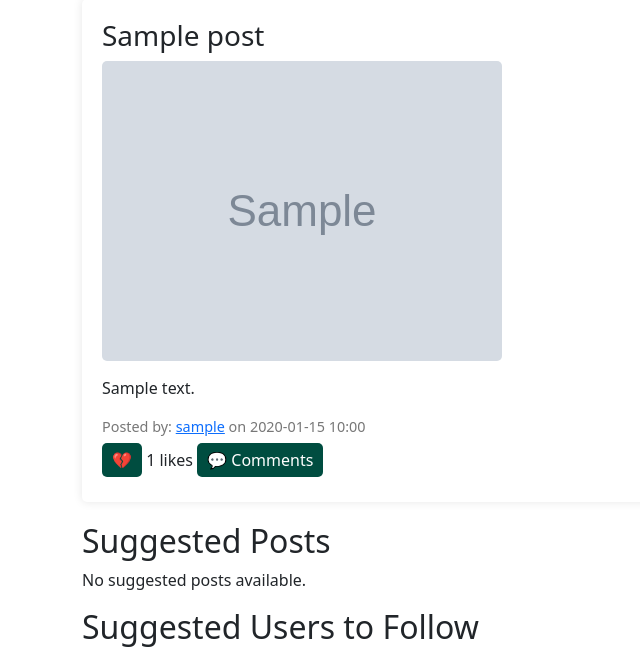
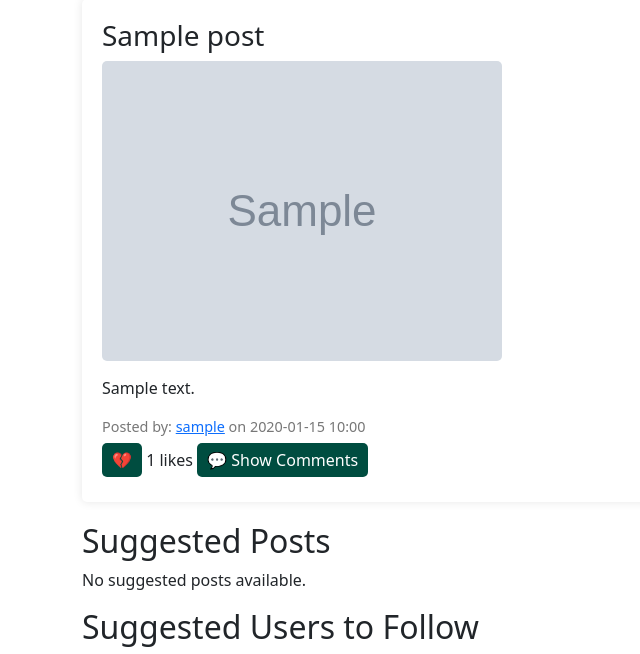
Before and after one commit to smartgreendeer/chatterstream, a Flask app: page / in a window 1280 px wide. Shown: the part 219-873 px from the top of the page, without its empty margins (0-640 px from the left). Run offline with Flask 2, Linux system fonts and the light colour scheme; a user stored in the database is signed in; tables that the repository leaves empty hold one stand-in row (values such as "Sample post"); grey boxes marked "Sample" are stand-in pictures; some libraries are stand-ins or nearby versions.

Commit message:
comments

```diff
--- a/templates/home.html
+++ b/templates/home.html
@@ -25,7 +25,9 @@
                 {% endif %}
             </button>
             <span class="likes-count">{{ post.likes|length }} likes</span>
-            <button class="comments-button" data-post-id="{{ post.id }}">💬 Comments</button>
+            <button class="comments-button" data-post-id="{{ post.id }}">
+                💬 <span class="comments-text">Show Comments</span>
+            </button>
         </div>
         <div class="comments-section" id="comments-{{ post.id }}" style="display: none;">
             {% for comment in post.comments %}
@@ -237,13 +239,21 @@ document.addEventListener('DOMContentLoaded', function() {
     });
 
     // Toggle comments visibility
-    document.querySelectorAll('.comments-button').forEach(button => {
-        button.addEventListener('click', function() {
-            const postId = this.dataset.postId;
-            const commentsSection = document.getElementById(`comments-${postId}`);
-            commentsSection.style.display = commentsSection.style.display === 'none' ? 'block' : 'none';
-        });
+document.querySelectorAll('.comments-button').forEach(button => {
+    button.addEventListener('click', function() {
+        const postId = this.dataset.postId;
+        const commentsSection = document.getElementById(`comments-${postId}`);
+        const commentsText = this.querySelector('.comments-text');
+
+        if (commentsSection.style.display === 'none') {
+            commentsSection.style.display = 'block';
+            commentsText.textContent = 'Hide Comments';
+        } else {
+            commentsSection.style.display = 'none';
+            commentsText.textContent = 'Show Comments';
+        }
     });
+});
 
     // Handle comment form submission
     document.querySelectorAll('.comment-form').forEach(form => {
```
